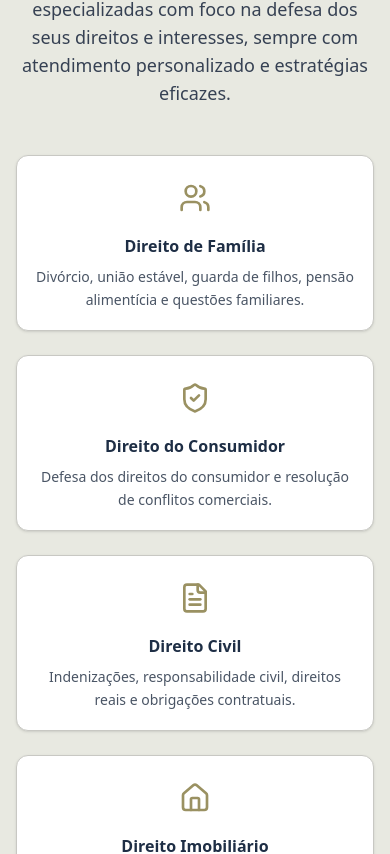
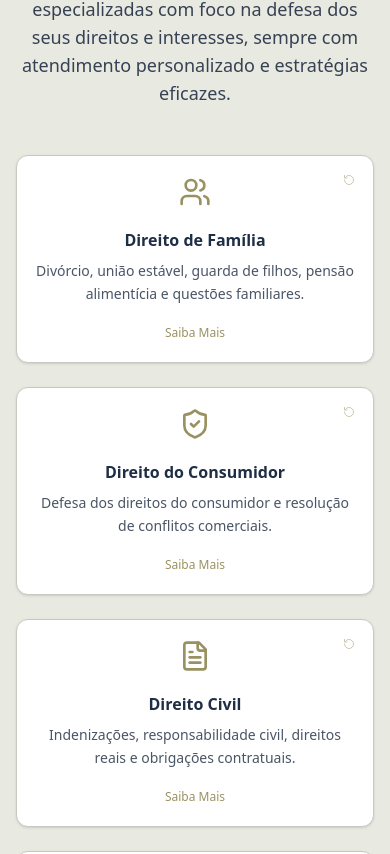
Before and after one commit to kleefisch/brennda, a Next.js app: page / in a window 390 px wide. Shown: the part 1090-1944 px from the top of the page. Built offline with nearby package versions, Linux system fonts and the light colour scheme.

Commit message:
feat: flip dos cards mobile permite desvirar ao clicar em qualquer área do verso

```diff
--- a/src/components/sections/practice-areas-section.tsx
+++ b/src/components/sections/practice-areas-section.tsx
@@ -1,9 +1,13 @@
+"use client";
+
 import Link from "next/link";
+import { useState } from "react";
 import {
   Users,
   FileText,
   ShieldCheck,
-  Home
+  Home,
+  RotateCcw
 } from "lucide-react";
 import { WhatsappButton } from "@/components/ui/whatsapp-button";
 // importação removida, usando SVG estático
@@ -84,6 +88,16 @@ const practiceAreas = [
 ];
 
 const PracticeAreasSection = () => {
+  const [flippedCards, setFlippedCards] = useState<number[]>([]);
+
+  const toggleCard = (index: number) => {
+    setFlippedCards(prev =>
+      prev.includes(index)
+        ? prev.filter(i => i !== index)
+        : [...prev, index]
+    );
+  };
+
   return (
     <section className="py-8 lg:py-16 bg-secundario">
       <div className="container mx-auto px-4 sm:px-6 lg:px-8">
@@ -102,18 +116,19 @@ const PracticeAreasSection = () => {
         <div className="grid grid-cols-1 sm:grid-cols-2 lg:grid-cols-4 gap-6 lg:gap-8 mb-12">
           {practiceAreas.map((area, index) => {
             const IconComponent = area.icon;
+            const isFlipped = flippedCards.includes(index);
             return (
               <div
                 key={index}
-                className="group relative h-44 md:h-60 perspective-1000"
+                className="group relative h-52 md:h-60 perspective-1000"
               >
                 {/* Card Container with flip effect */}
-                <div className="relative w-full h-full transform-style-preserve-3d transition-transform duration-700 group-hover:rotate-y-180">
+                <div className={`relative w-full h-full transform-style-preserve-3d transition-transform duration-700 ${isFlipped ? 'rotate-y-180' : ''} lg:group-hover:rotate-y-180`}>
 
                   {/* Front Face */}
-                  <Link
-                    href={area.href}
-                    className="absolute inset-0 w-full h-full backface-hidden bg-claro p-4 sm:p-6 rounded-xl shadow-sm hover:shadow-lg border border-gray-100 flex flex-col items-center text-center justify-center"
+                  <div
+                    className="absolute inset-0 w-full h-full backface-hidden bg-claro p-4 sm:p-6 rounded-xl shadow-sm hover:shadow-lg border border-gray-100 flex flex-col items-center text-center justify-center cursor-pointer lg:cursor-default"
+                    onClick={() => toggleCard(index)}
                   >
                     <div className="w-12 sm:w-16 h-12 sm:h-16 bg-destaque/10 rounded-full flex items-center justify-center mb-3 sm:mb-4 group-hover:bg-destaque/20 transition-colors flex-shrink-0">
                       <IconComponent className="h-8 sm:h-10 w-8 sm:w-10 text-destaque" />
@@ -121,26 +136,60 @@ const PracticeAreasSection = () => {
                     <h3 className="text-base sm:text-lg font-semibold text-principal mb-2">
                       {area.title}
                     </h3>
-                    <p className="text-gray-600 text-sm sm:text-base leading-relaxed">
+                    <p className="text-gray-600 text-sm sm:text-base leading-relaxed mb-3">
                       {area.description}
                     </p>
-                  </Link>
+
+                    {/* Action buttons */}
+                    <div className="flex flex-col sm:flex-row gap-2 w-full">
+                      <Link
+                        href={area.href}
+                        className="flex-1 text-center bg-destaque/10 text-destaque py-2 px-3 rounded-lg text-xs font-medium hover:bg-destaque/20 transition-colors"
+                        onClick={(e) => e.stopPropagation()}
+                      >
+                        Saiba Mais
+                      </Link>
+                    </div>
+
+                    {/* Mobile flip indicator */}
+                    <div className="absolute top-3 right-3 lg:hidden">
+                      <div className="bg-destaque/20 rounded-full p-1.5">
+                        <RotateCcw className="h-3 w-3 text-destaque" style={{ animation: 'pulse 2s infinite' }} />
+                      </div>
+                    </div>
+                  </div>
 
                   {/* Back Face */}
-                  <div className="absolute inset-0 w-full h-full backface-hidden rotate-y-180 bg-destaque p-3 sm:p-4 rounded-xl shadow-lg border border-destaque/20 flex flex-col">
-                    <div className="flex items-center justify-center mb-2">
-                      <IconComponent className="h-4 w-4 text-white mr-1" />
-                      <h3 className="text-sm sm:text-base font-semibold text-white">
-                        {area.title}
-                      </h3>
+                  <div
+                    className="absolute inset-0 w-full h-full backface-hidden rotate-y-180 bg-destaque p-2 sm:p-4 rounded-xl shadow-lg border border-destaque/20 flex flex-col cursor-pointer lg:cursor-default"
+                    onClick={() => toggleCard(index)}
+                  >
+                    {/* Close button for mobile */}
+                    <div className="flex items-center justify-between mb-1 sm:mb-2">
+                      <div className="flex items-center">
+                        <IconComponent className="h-3 w-3 sm:h-4 sm:w-4 text-white mr-1" />
+                        <h3 className="text-xs sm:text-base font-semibold text-white">
+                          {area.title}
+                        </h3>
+                      </div>
+                      <button
+                        onClick={(e) => {
+                          e.stopPropagation();
+                          toggleCard(index);
+                        }}
+                        className="lg:hidden bg-white/20 rounded-full p-1 hover:bg-white/30 transition-colors"
+                        aria-label="Fechar detalhes"
+                      >
+                        <RotateCcw className="h-3 w-3 text-white" />
+                      </button>
                     </div>
 
-                    <div className="flex-1 flex flex-col justify-center min-h-0">
-                      <div className="grid grid-cols-1 sm:grid-cols-2 gap-x-2 gap-y-1.5 text-white/90 text-xs sm:text-sm">
+                    <div className="flex-1 flex flex-col justify-center min-h-0 overflow-hidden">
+                      <div className="grid grid-cols-2 gap-x-1 sm:gap-x-2 gap-y-1 sm:gap-y-1.5 text-white/90 text-xs">
                         {area.detailedServices.map((service, serviceIndex) => (
-                          <div key={serviceIndex} className="flex items-center">
-                            <div className="w-1 h-1 bg-white/60 rounded-full mr-1.5 flex-shrink-0"></div>
-                            <span className="leading-tight">{service}</span>
+                          <div key={serviceIndex} className="flex items-start">
+                            <div className="w-1 h-1 bg-white/60 rounded-full mr-1 sm:mr-1.5 flex-shrink-0 mt-1"></div>
+                            <span className="leading-tight text-xs">{service}</span>
                           </div>
                         ))}
                       </div>
@@ -148,7 +197,8 @@ const PracticeAreasSection = () => {
 
                     <Link
                       href={area.href}
-                      className="mt-2 w-full bg-white/20 backdrop-blur-sm text-white text-center py-1 px-2 rounded-lg text-xs font-medium hover:bg-white/30 transition-colors flex-shrink-0"
+                      className="mt-1 sm:mt-2 w-full bg-white/20 backdrop-blur-sm text-white text-center py-1 px-2 rounded-lg text-xs font-medium hover:bg-white/30 transition-colors flex-shrink-0"
+                      onClick={(e) => e.stopPropagation()}
                     >
                       Saiba Mais
                     </Link>
```
